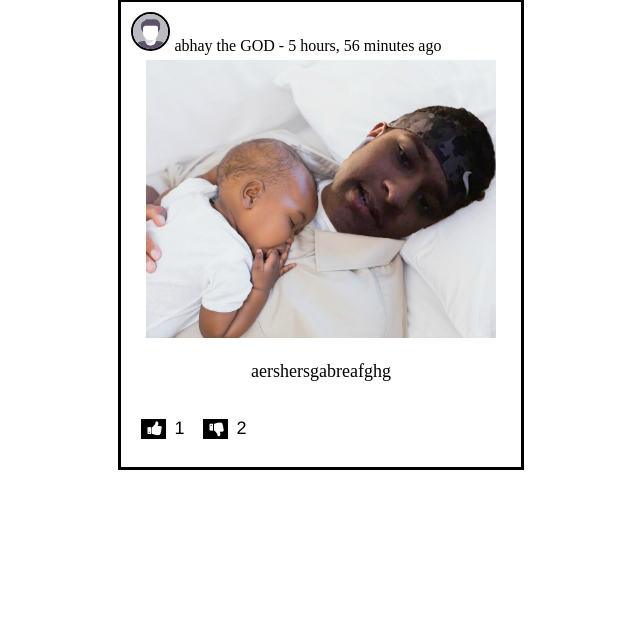
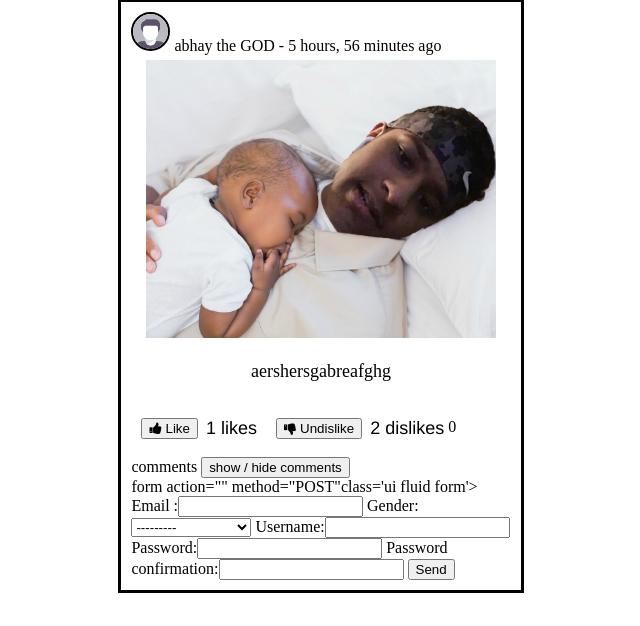
Before and after one commit to Socksham/clotheapp, a Django app: template clothe/templates/posts.html in a window 1280 px wide. Shown: the part 174-800 px from the top of the page, without its empty margins (319-959 px from the left). Run offline with Django 3.2, Linux system fonts and the light colour scheme; the template is opened without the code that fills it: values that come from a table or form of the project are taken from there, others are empty; data comes from the database, SQL or seed files in the repository; both versions use the stored data as it was after the commit.

Commit message:
dislike and like working

```diff
--- a/clothe/main/urls.py
+++ b/clothe/main/urls.py
@@ -4,10 +4,11 @@ import main.views as main_views
 
 urlpatterns = [
     path('', main_views.home, name="home"),
-    path('signup', main_views.signup_view, name="signup_view"),
-    path('profile', main_views.profile_view, name="profile_view"),
-    path('preferences', main_views.preferences, name="preferences"),
-    path('recommendation', main_views.userChoices, name="recommendation"),
-    path('posts', main_views.post_comment_create_and_list_view, name="posts"),
-    path('liked', main_views.like_unlike_post, name = "like_posts"),
+    path('signup/', main_views.signup_view, name="signup_view"),
+    path('profile/', main_views.profile_view, name="profile_view"),
+    path('preferences/', main_views.preferences, name="preferences"),
+    path('recommendation/', main_views.userChoices, name="recommendation"),
+    path('posts/', main_views.post_comment_create_and_list_view, name="posts"),
+    path('liked/', main_views.like_unlike_post, name = "like_posts"),
+    path('disliked/', main_views.dislike_undislike_post, name = "dislike_posts"),
 ]
--- a/clothe/templates/base.html
+++ b/clothe/templates/base.html
@@ -7,6 +7,9 @@
     <title>Test CSS Template</title>
     <link rel="stylesheet" type="text/css" href="{% static 'css/post.css' %}" media="screen"/>
     <link rel="stylesheet" href="https://cdnjs.cloudflare.com/ajax/libs/font-awesome/4.7.0/css/font-awesome.min.css">
+
+    {% block head %}
+    {% endblock head %}
 </head>
 <body bgcolor = "white">
     <ul>
--- a/clothe/templates/home.html
+++ b/clothe/templates/home.html
@@ -1,4 +1,4 @@
 {%extends "base.html"%}
 {%block content%}
 <h1>Home Screen</h1>
-{%block content%}
+{%endblock content%}
--- a/clothe/templates/posts.html
+++ b/clothe/templates/posts.html
@@ -13,14 +13,110 @@
 
         <p class = "captions">{{obj.content}}</p>
         <div class = "divlike">
-            <button class="like"><i class="fa fa-thumbs-up"></i></button>
-            <p class = "likenumber">{{obj.num_likes}}</p>
+                <button onclick="likePost({{obj.id}})" class="ui button like-btn{{obj.id}}"><i class="fa fa-thumbs-up"></i>
+                    {% if profile not in obj.liked.all %}
+                        Like
+                    {% else %}
+                        Unlike
+                    {% endif %}
+                </button>
+            <p class = "likenumber">{{obj.num_likes}} likes</p>
         </div>
         <div class = "divdislike">
-            <button class="dislike"><i class="fa fa-thumbs-down"></i></button>
-            <p class = "dislikenumber">{{obj.num_dislikes}}</p>
+                    <button onclick="dislikePost({{obj.id}})" class="ui button like-btn{{obj.id}}"><i class="fa fa-thumbs-down"></i>
+                        {% if profile not in obj.disliked.all %}
+                            Dislike
+                        {% else %}
+                            Undislike
+                        {% endif %}
+                    </button>
+            <p class = "dislikenumber">{{obj.num_dislikes}} dislikes</p>
         </div>
+        <span> {{ obj.num_comments }} comments</span>
+
+        <button class="cmt_btn ui button mb-5">show / hide comments</button>
+                <div class="comment-box">
+                {% if obj.comment_set.all %}
+                    {% for c in obj.comment_set.all %}
+
+                        <div class="ui segment mb-5">
+                            <img class="ui avatar image" src={{c.user.avatar.url}}>
+                            <span>{{ c.user }}</span>
+                            <div class='mt-5'>{{ c.body }}</div>
+                        </div>
+
+                    {% endfor %}
+                {% endif %}
+                </div>
+                form action="" method="POST"class='ui fluid form'>
+                    {% csrf_token %}
+                    <input type="hidden" name="post_id" value={{obj.id}}>
+                    {{ c_form }}
+                    <button type="submit" name="submit_c_form" class="ui primary button mt-5 w-full">Send</button>
+                </form>
     </div>
     {% endfor %}
 </body>
+<script src="https://cdnjs.cloudflare.com/ajax/libs/jquery/3.5.0/jquery.min.js" integrity="sha256-xNzN2a4ltkB44Mc/Jz3pT4iU1cmeR0FkXs4pru/JxaQ=" crossorigin="anonymous"></script>
+
+<script src="https://cdn.jsdelivr.net/npm/popper.js@1.16.0/dist/umd/popper.min.js"
+integrity="sha384-Q6E9RHvbIyZFJoft+2mJbHaEWldlvI9IOYy5n3zV9zzTtmI3UksdQRVvoxMfooAo"
+crossorigin="anonymous"></script>
+<script type="text/javascript">
+    var user = '{{request.user}}'
+
+    function getToken(name) {
+        var cookieValue = null;
+        if (document.cookie && document.cookie !== '') {
+            var cookies = document.cookie.split(';');
+            for (var i = 0; i < cookies.length; i++) {
+                var cookie = cookies[i].trim();
+                // Does this cookie string begin with the name we want?
+                if (cookie.substring(0, name.length + 1) === (name + '=')) {
+                    cookieValue = decodeURIComponent(cookie.substring(name.length + 1));
+                    break;
+                }
+            }
+        }
+        return cookieValue;
+    }
+    var csrftoken = getToken('csrftoken');
+</script>
+<script>
+    var likeUrl = '/liked/'
+    function likePost(idnum){
+        console.log(idnum)
+        $.ajax({
+            url: likeUrl,
+            cache: false,
+            type: "POST",
+            contentType: "application/json",
+            data: JSON.stringify({'id':idnum}),
+            success: function (data) {
+                location.reload();
+            },
+            beforeSend: function (xhr, settings) {
+                xhr.setRequestHeader("X-CSRFToken", csrftoken);
+            }
+        });
+    }
+
+    var dislikeUrl = '/disliked/'
+    function dislikePost(idnum){
+        console.log(idnum)
+        $.ajax({
+            url: dislikeUrl,
+            cache: false,
+            type: "POST",
+            contentType: "application/json",
+            data: JSON.stringify({'id':idnum}),
+            success: function (data) {
+                location.reload();
+            },
+            beforeSend: function (xhr, settings) {
+                xhr.setRequestHeader("X-CSRFToken", csrftoken);
+            }
+        });
+    }
+</script>
 {% endblock content%}
```
Also changed, not shown: clothe/main/views.py (+37 -2 lines), clothe/db.sqlite3.
